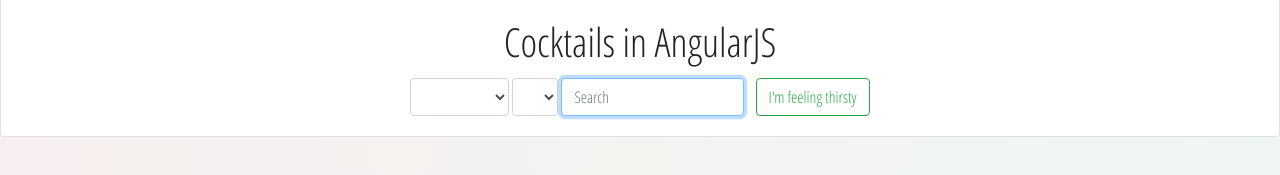
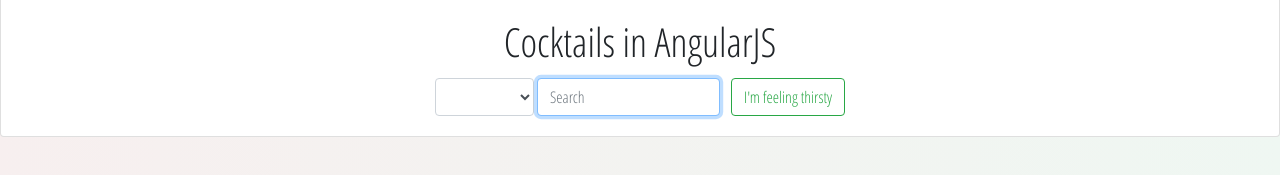
Before and after one commit to niels-van-den-broeck/angular-cocktails, a website built with webpack: page src/public/index.html in a window 1280 px wide. Shown: the part 81-256 px from the top of the page. Built offline with nearby package versions, Linux system fonts and the light colour scheme; some packages are replaced by stand-ins of ours; no server answers.

Commit message:
Search inputs only show depending on selected type

```diff
--- a/src/app/Components/Home/Home.html
+++ b/src/app/Components/Home/Home.html
@@ -6,9 +6,9 @@
             <div class="inline-center">
                 <select ng-options="option for option in options" class="form-control" ng-model="typeSearch">
                 </select>
-                <select ng-options="ingredient for ingredient in ingredients" class="form-control" ng-model="state.searchVal" ng-change="change()">
+                <select ng-if="typeSearch==='Ingredient'" ng-options="ingredient for ingredient in ingredients" class="form-control" ng-model="state.searchVal" ng-change="change()">
                 </select>
-                <input class="form-control mr-sm-2" type="search" ng-model="state.searchVal" ng-change="change()"  placeholder="Search" aria-label="Search" autofocus>
+                <input ng-if="typeSearch!=='Ingredient'" class="form-control mr-sm-2" type="search" ng-model="state.searchVal" ng-change="change()"  placeholder="Search" aria-label="Search" autofocus>
                 <button class="btn btn-outline-success my-2 my-sm-0" type="submit" ng-click="getRandom()">I'm feeling thirsty</button>
             </div>
         </form>
```
